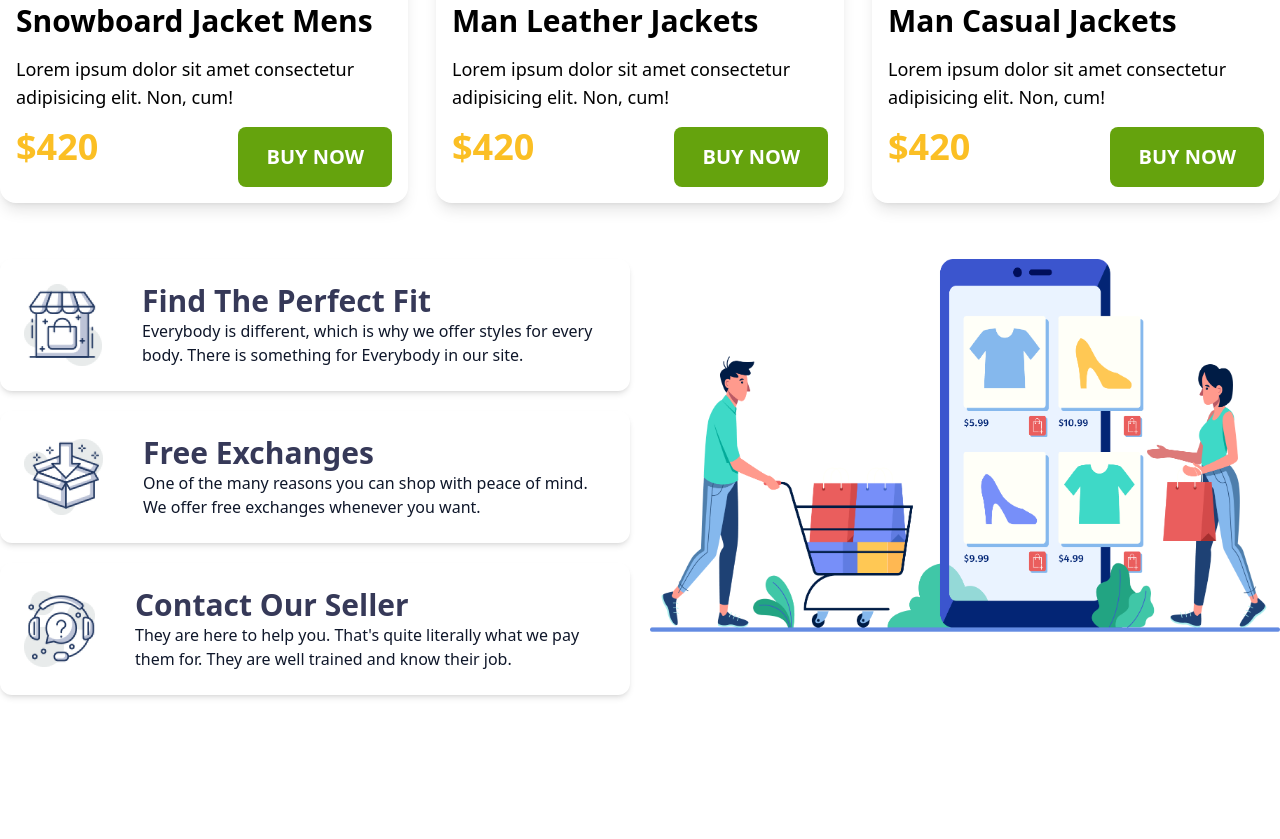
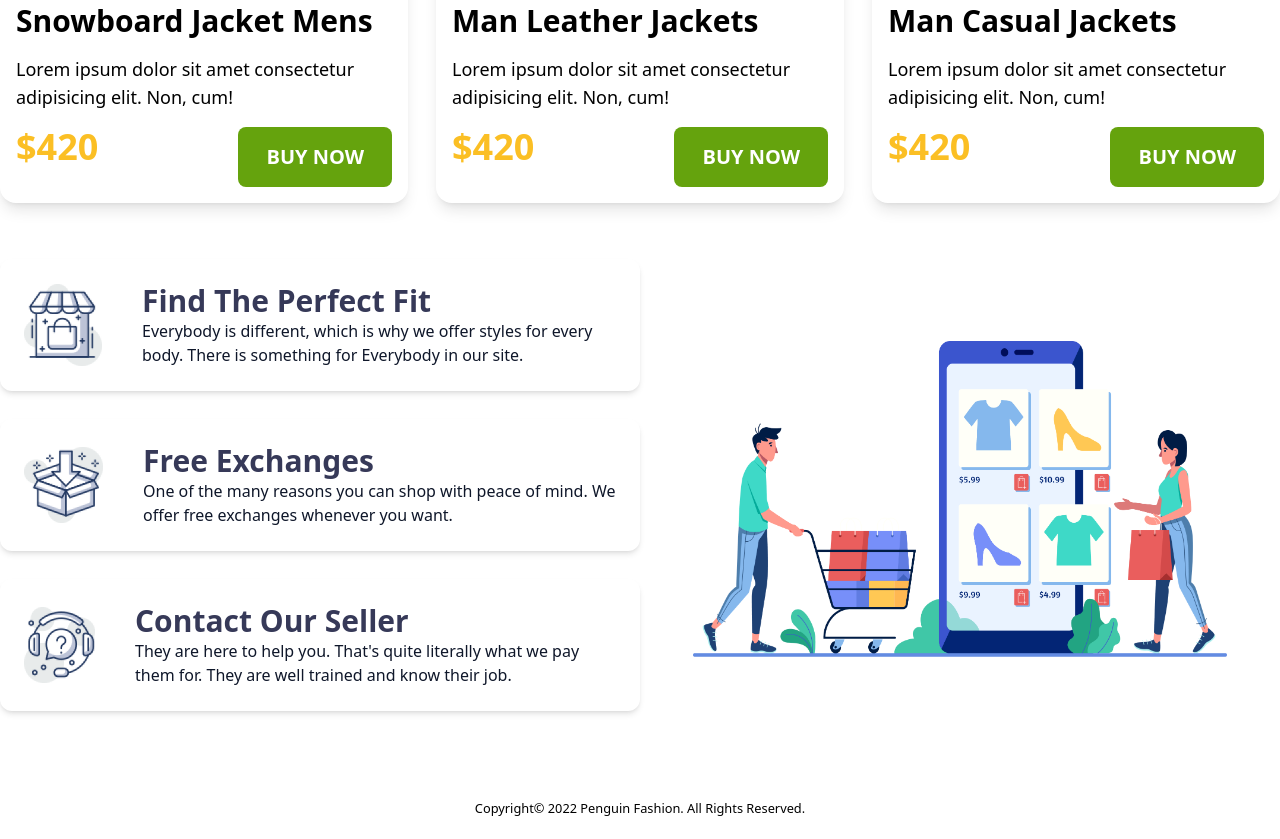
Before and after one commit to mohammadtanim24h/penguin-fashion-tailwind, a plain HTML site: page index.html in a window 1280 px wide. Shown: the part 1873-2712 px from the top of the page. Before the commit the page ends 2624 px from the top, so only its background shows below. Drawn offline with nearby package versions, Linux system fonts and the light colour scheme.

Commit message:
added flex in why buy from us section

```diff
--- a/index.html
+++ b/index.html
@@ -142,25 +142,23 @@
         </section>
         <section>
             <div class="container mx-auto my-14">
-                <div class="grid md:grid-cols-1 lg:grid-cols-2 gap-5">
-                    <div class="flex justify-center items-center p-6 shadow-md rounded-xl">
+                <div class="lg:flex justify-around items-center">
+                    <div class="flex-1">
+                        <div class="flex justify-center items-center p-6 mb-7 shadow-md rounded-xl">
                             <img src="images/house.png" width="78" height="82" alt="">
                             <div class="ml-10">
                                 <h2 class="text-3xl text-benefitcolor font-bold">Find The Perfect Fit</h2>
                                 <p class="text-slate-900">Everybody is different, which is why we offer styles for every body. There is something for Everybody in our site.</p>
                             </div>
                         </div>
-                    <div class="row-span-3">
-                        <img src="images/shopping.png" alt="">
-                    </div>
-                    <div class="flex justify-center items-center p-6 shadow-md rounded-xl">
+                        <div class="flex justify-center items-center p-6 mb-7 shadow-md rounded-xl">
                             <img src="images/box.png" width="79" height="76" alt="">
                             <div class="ml-10">
                                 <h2 class="text-3xl text-benefitcolor font-bold">Free Exchanges</h2>
                                 <p class="text-slate-900">One of the many reasons you can shop with peace of mind. We offer free exchanges whenever you want.</p>
                             </div>
                         </div>
-                    <div class="flex justify-center items-center p-6 shadow-md rounded-xl">
+                        <div class="flex justify-center items-center p-6 mb-7 shadow-md rounded-xl">
                             <img src="images/question.png" width="71" height="76" alt="">
                             <div class="ml-10">
                                 <h2 class="text-3xl text-benefitcolor font-bold">Contact Our Seller</h2>
@@ -168,8 +166,17 @@
                             </div>
                         </div>
                     </div>
+                    <div class="flex-1">
+                        <div class="flex justify-center">
+                            <img class="w-5/6" src="images/shopping.png" alt="">
+                        </div>
+                    </div>
+                </div>
             </div>
         </section>
     </main>
+    <footer class="my-5 text-center">
+        <small>Copyright&copy; 2022 Penguin Fashion. All Rights Reserved.</small>
+    </footer>
 </body>
 </html>
```
Lines whose indentation alone changed are shown as unchanged.
